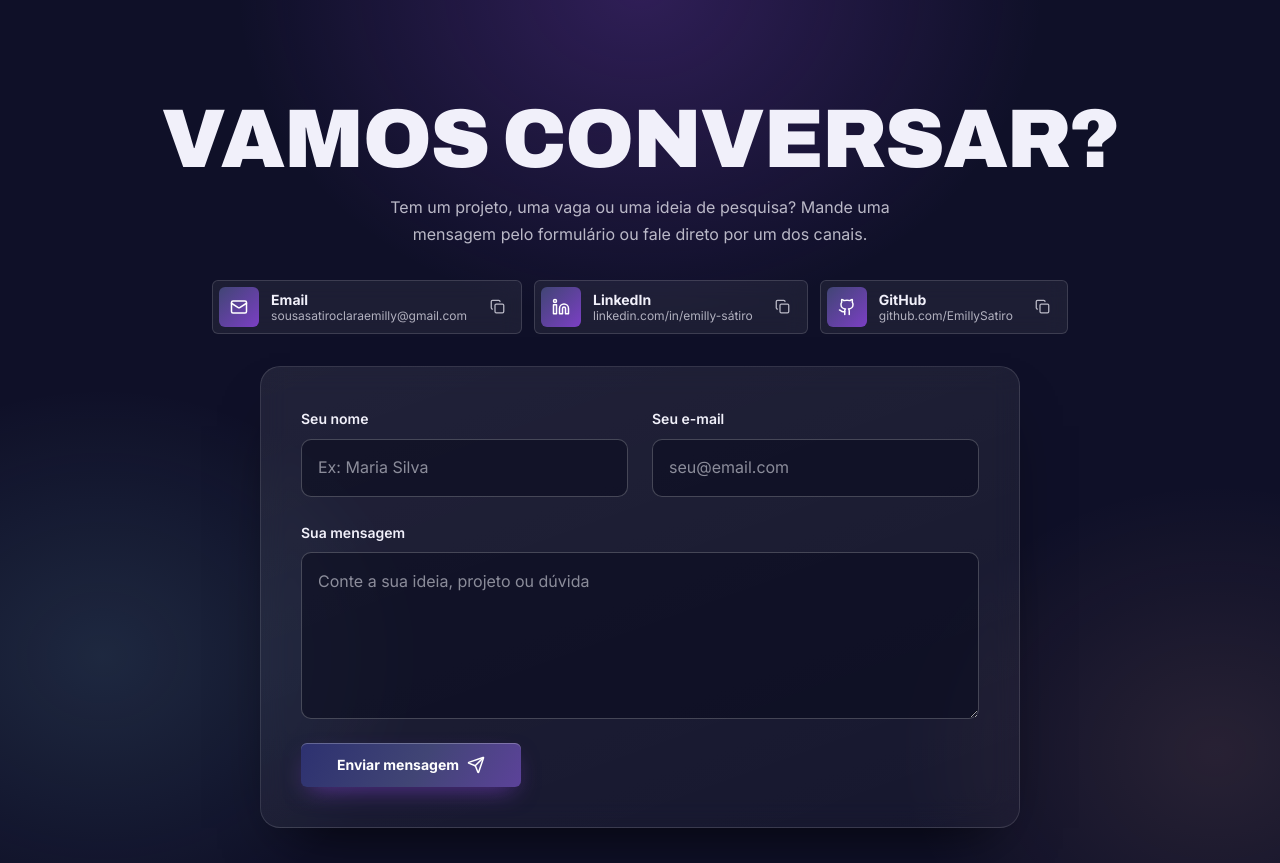
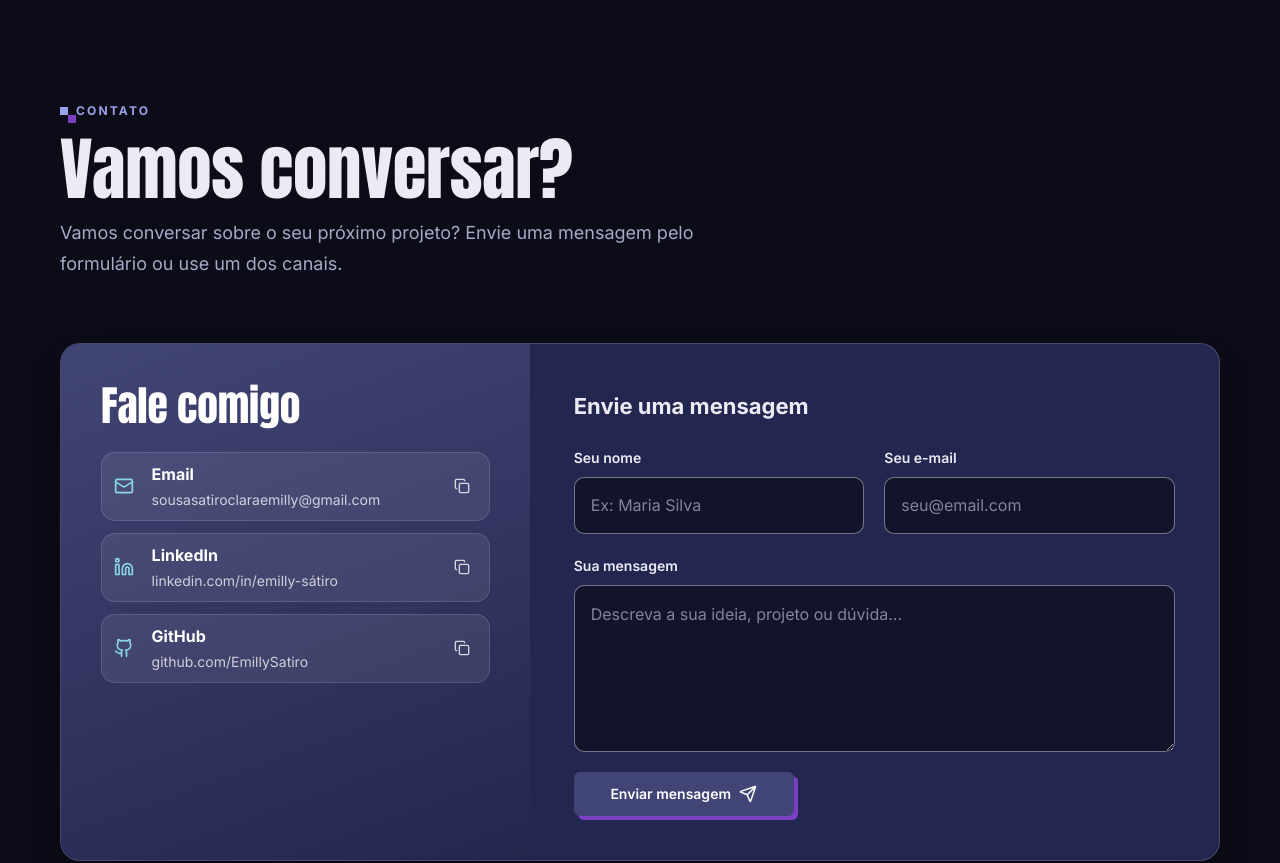
Before and after one commit to EmillySatiro/Portifolio, a React (Vite) app: page / in a window 1280 px wide. Shown: the part 2740-3603 px from the top of the page. Built offline with nearby package versions, Linux system fonts and the light colour scheme.

Commit message:
Contato volta ao layout anterior, com botões quadrados

```diff
--- a/src/components/sections/Contact.css
+++ b/src/components/sections/Contact.css
@@ -1,57 +1,43 @@
-/*
-  Contato no fundo escuro do site, com as luzes nas cores da capa: título grande centralizado,
-  canais em pílulas de vidro e o formulário numa placa de vidro escura.
-*/
 .contact {
-  --contact-bg: #0f1028;
-  --edge-color: var(--contact-bg);
-  position: relative;
-  background:
-    radial-gradient(45% 50% at 50% 0%, rgba(123, 63, 196, 0.3), transparent 70%),
-    radial-gradient(35% 40% at 8% 70%, rgba(138, 215, 235, 0.12), transparent 70%),
-    radial-gradient(35% 40% at 95% 80%, rgba(255, 184, 154, 0.1), transparent 70%),
-    var(--contact-bg);
-  color: #f1f0fa;
+  --edge-color: var(--bg);
   overflow-x: clip;
 }
 
-.contact__inner {
-  display: grid;
-  justify-items: center;
-  gap: var(--space-6);
+
+.contact__head {
+  position: relative;
 }
 
-/* ---------- Título ---------- */
-.contact__head {
+/* ---------- Cartão ---------- */
+.contact__card {
+  position: relative;
   display: grid;
-  justify-items: center;
-  gap: var(--space-4);
-  text-align: center;
+  grid-template-columns: minmax(0, 0.85fr) minmax(0, 1.25fr);
+  border-radius: var(--radius-lg);
+  overflow: hidden;
+  background: var(--surface);
+  border: 1px solid var(--line);
+  box-shadow: var(--shadow);
 }
 
-/* Mesma fonte do nome no topo */
-.contact__title {
-  margin: 0;
-  font-family: 'Archivo', var(--font-display);
-  font-stretch: 125%;
-  font-weight: 900;
-  font-size: clamp(2.4rem, 6.5vw, 5.6rem);
-  line-height: 0.92;
-  letter-spacing: -0.02em;
-  text-transform: uppercase;
+/* ---------- Painel de canais ---------- */
+.contact__panel {
+  position: relative;
+  display: grid;
+  align-content: start;
+  gap: 1.5rem;
+  padding: clamp(24px, 4vw, 40px);
+  background: linear-gradient(160deg, var(--brand) 0%, var(--brand-deep) 100%);
+  color: #fff;
 }
 
-.contact__lead {
-  max-width: 52ch;
-  color: rgba(241, 240, 250, 0.75);
+.contact__panel-title {
+  font-size: clamp(2rem, 3.4vw, 2.6rem);
 }
 
-/* ---------- Canais ---------- */
 .contact__channels {
-  display: flex;
-  flex-wrap: wrap;
-  justify-content: center;
-  gap: var(--space-3);
+  display: grid;
+  gap: 0.75rem;
   margin: 0;
   padding: 0;
   list-style: none;
@@ -60,49 +46,41 @@
 .contact__channel {
   display: flex;
   align-items: center;
-  gap: var(--space-1);
-  padding: 6px 6px 6px 6px;
-  border: 1px solid rgba(255, 255, 255, 0.14);
-  border-radius: var(--radius-btn);
-  background: rgba(255, 255, 255, 0.06);
-  backdrop-filter: blur(10px);
-  -webkit-backdrop-filter: blur(10px);
-  transition: border-color 0.25s ease, background-color 0.25s ease, transform 0.25s var(--ease-out);
+  gap: 0.5rem;
+  padding: 0.5rem;
+  border-radius: var(--radius);
+  background: rgba(255, 255, 255, 0.08);
+  border: 1px solid rgba(255, 255, 255, 0.12);
+  transition: background-color 0.25s ease, transform 0.35s var(--ease-out);
 }
 
 .contact__channel:hover {
-  border-color: rgba(181, 151, 240, 0.6);
-  background: rgba(255, 255, 255, 0.1);
-  transform: translateY(-2px);
+  background: rgba(255, 255, 255, 0.14);
+  transform: translateX(4px);
 }
 
 .contact__channel-link {
   display: flex;
   align-items: center;
-  gap: var(--space-3);
+  gap: 0.85rem;
+  flex: 1;
   min-width: 0;
-  padding-right: var(--space-2);
 }
 
 .contact__channel-icon {
   display: grid;
   place-items: center;
   flex-shrink: 0;
-  width: 40px;
-  height: 40px;
-  border-radius: var(--radius-btn);
-  background: linear-gradient(135deg, #414575, #7b3fc4);
-  color: #fff;
+  width: 28px;
+  color: var(--sky);
 }
 
 .contact__channel-text {
   display: grid;
   min-width: 0;
-  line-height: 1.25;
 }
 
 .contact__channel-name {
-  font-size: var(--text-sm);
   font-weight: 700;
 }
 
@@ -110,55 +88,53 @@
   overflow: hidden;
   text-overflow: ellipsis;
   white-space: nowrap;
-  max-width: 26ch;
-  font-size: var(--text-xs);
-  color: rgba(241, 240, 250, 0.7);
+  font-size: var(--text-sm);
+  color: rgba(255, 255, 255, 0.75);
 }
 
 .contact__copy {
   display: grid;
   place-items: center;
   flex-shrink: 0;
-  width: 36px;
-  height: 36px;
+  width: 38px;
+  height: 38px;
   border-radius: var(--radius-btn);
-  color: rgba(241, 240, 250, 0.75);
-  transition: background-color 0.2s ease, color 0.2s ease;
+  color: rgba(255, 255, 255, 0.8);
+  transition: background-color 0.25s ease, color 0.25s ease;
 }
 
 .contact__copy:hover {
-  background: rgba(255, 255, 255, 0.14);
+  background: rgba(255, 255, 255, 0.16);
   color: #fff;
 }
 
 .contact__copy.is-copied {
-  background: #2fb67c;
+  background: #3ecf8e;
   color: #fff;
 }
+
 
 /* ---------- Formulário ---------- */
 .contact__form {
   display: grid;
-  gap: var(--space-5);
-  width: min(100%, 760px);
-  padding: clamp(24px, 4vw, 40px);
-  border: 1px solid rgba(255, 255, 255, 0.12);
-  border-radius: var(--radius-lg);
-  background: linear-gradient(160deg, rgba(255, 255, 255, 0.08), rgba(255, 255, 255, 0.03));
-  backdrop-filter: blur(14px);
-  -webkit-backdrop-filter: blur(14px);
-  box-shadow: 0 30px 60px -30px rgba(0, 0, 0, 0.8);
+  gap: 1.25rem;
+  padding: clamp(24px, 4vw, 44px);
+}
+
+.contact__form-title {
+  font-size: var(--text-lg);
+  font-weight: 700;
 }
 
 .contact__row {
   display: grid;
   grid-template-columns: 1fr 1fr;
-  gap: var(--space-5);
+  gap: 1.25rem;
 }
 
 .field {
   display: grid;
-  gap: var(--space-2);
+  gap: 0.45rem;
 }
 
 .field label {
@@ -170,31 +146,31 @@
 .field textarea {
   width: 100%;
   padding: 0.9rem 1rem;
-  border: 1px solid rgba(255, 255, 255, 0.22);
+  border: 1.5px solid var(--line-strong);
   border-radius: var(--radius-sm);
-  background: rgba(10, 11, 30, 0.55);
-  color: #f1f0fa;
+  background: var(--field);
   font-size: var(--text-base);
   outline: none;
   resize: vertical;
-  transition: border-color 0.2s ease, box-shadow 0.2s ease, background-color 0.2s ease;
+  transition: border-color 0.25s ease, box-shadow 0.25s ease, background-color 0.25s ease;
 }
 
 .field input:hover,
 .field textarea:hover {
-  border-color: rgba(255, 255, 255, 0.4);
+  border-color: var(--accent);
 }
 
 .field input:focus,
 .field textarea:focus {
-  border-color: #b597f0;
-  background: rgba(10, 11, 30, 0.75);
-  box-shadow: 0 0 0 4px rgba(181, 151, 240, 0.2);
+  border-color: var(--accent);
+  background: var(--surface);
+  box-shadow: 0 0 0 4px var(--accent-soft);
 }
 
 .field input::placeholder,
 .field textarea::placeholder {
-  color: rgba(241, 240, 250, 0.55);
+  color: var(--muted);
+  opacity: 0.75;
 }
 
 .contact__submit {
@@ -202,40 +178,27 @@
   min-width: 220px;
 }
 
-.contact__submit:disabled {
-  opacity: 0.7;
-  cursor: wait;
-}
-
 .contact__error {
   display: flex;
   align-items: flex-start;
-  gap: var(--space-3);
-  padding: var(--space-3) var(--space-4);
+  gap: 0.6rem;
+  padding: 0.9rem 1rem;
   border-radius: var(--radius-sm);
-  background: rgba(214, 69, 80, 0.16);
-  color: #ff9aa5;
+  background: rgba(214, 69, 80, 0.1);
+  color: #c4384a;
   font-size: var(--text-sm);
 }
 
-@media (max-width: 700px) {
+:root[data-theme='dark'] .contact__error {
+  color: #ff8d99;
+}
+
+@media (max-width: 860px) {
+  .contact__card,
   .contact__row {
     grid-template-columns: 1fr;
   }
 
-  .contact__channels {
-    flex-direction: column;
-    align-items: stretch;
-    width: 100%;
-  }
-
-  .contact__channel-link {
-    flex: 1;
-  }
-
-  .contact__channel-detail {
-    max-width: none;
-  }
 
   .contact__submit {
     justify-self: stretch;
--- a/src/components/sections/Contact.jsx
+++ b/src/components/sections/Contact.jsx
@@ -53,22 +53,30 @@ export default function Contact() {
 
   return (
     <section id="contact" className="section contact pixel-edge">
-      <div className="container contact__inner">
-        <header className="contact__head">
-          <h2 className="contact__title">Vamos conversar?</h2>
-          <p className="contact__lead">
-            Tem um projeto, uma vaga ou uma ideia de pesquisa? Mande uma mensagem pelo formulário ou fale direto por
-            um dos canais.
+
+      <div className="container">
+        <header className="section-head contact__head">
+          <p className="eyebrow" data-reveal>
+            Contato
+          </p>
+          <h2 className="section-title display" data-reveal style={{ '--delay': '0.08s' }}>
+            Vamos conversar?
+          </h2>
+          <p className="section-lead" data-reveal style={{ '--delay': '0.12s' }}>
+            Vamos conversar sobre o seu próximo projeto? Envie uma mensagem pelo formulário ou use um dos canais.
           </p>
         </header>
 
-        {/* Canais: pílulas de vidro com botão de copiar */}
+        <div className="contact__card" data-reveal style={{ '--delay': '0.16s' }}>
+          {/* Canais */}
+          <aside className="contact__panel">
+            <h3 className="contact__panel-title display">Fale comigo</h3>
             <ul className="contact__channels">
               {contactMethods.map((method) => (
                 <li key={method.title} className="contact__channel">
                   <a href={method.link} target="_blank" rel="noopener noreferrer" className="contact__channel-link">
                     <span className="contact__channel-icon">
-                  <Icon name={method.icon} size={18} />
+                      <Icon name={method.icon} size={20} />
                     </span>
                     <span className="contact__channel-text">
                       <span className="contact__channel-name">{method.title}</span>
@@ -82,14 +90,17 @@ export default function Contact() {
                     aria-label={`Copiar ${method.title}`}
                     title={copied === method.title ? 'Copiado!' : 'Copiar'}
                   >
-                <Icon name={copied === method.title ? 'check' : 'copy'} size={15} />
+                    <Icon name={copied === method.title ? 'check' : 'copy'} size={16} />
                   </button>
                 </li>
               ))}
             </ul>
+          </aside>
 
-        {/* Formulário numa placa de vidro */}
+          {/* Formulário */}
           <form className="contact__form" onSubmit={handleSubmit}>
+            <h3 className="contact__form-title">Envie uma mensagem</h3>
+
             {status === 'error' && (
               <p className="contact__error" role="alert">
                 <Icon name="alert" size={18} /> {errorMessage}
@@ -131,18 +142,19 @@ export default function Contact() {
                 id="contact-message"
                 name="message"
                 rows={5}
-              placeholder="Conte a sua ideia, projeto ou dúvida"
+                placeholder="Descreva a sua ideia, projeto ou dúvida..."
                 value={form.message}
                 onChange={updateField}
                 required
               />
             </div>
 
-          <button type="submit" className="pbtn pbtn--main contact__submit" disabled={status === 'sending'}>
-            <span>{status === 'sending' ? 'Enviando mensagem...' : 'Enviar mensagem'}</span>
+            <button type="submit" className="btn btn--primary contact__submit" disabled={status === 'sending'}>
+              {status === 'sending' ? 'Enviando mensagem...' : 'Enviar mensagem'}
               <Icon name="send" className="icon-arrow" />
             </button>
           </form>
+        </div>
       </div>
 
       {status === 'sent' && <SentModal onClose={() => setStatus('idle')} />}
```
Lines whose indentation alone changed are shown as unchanged.
